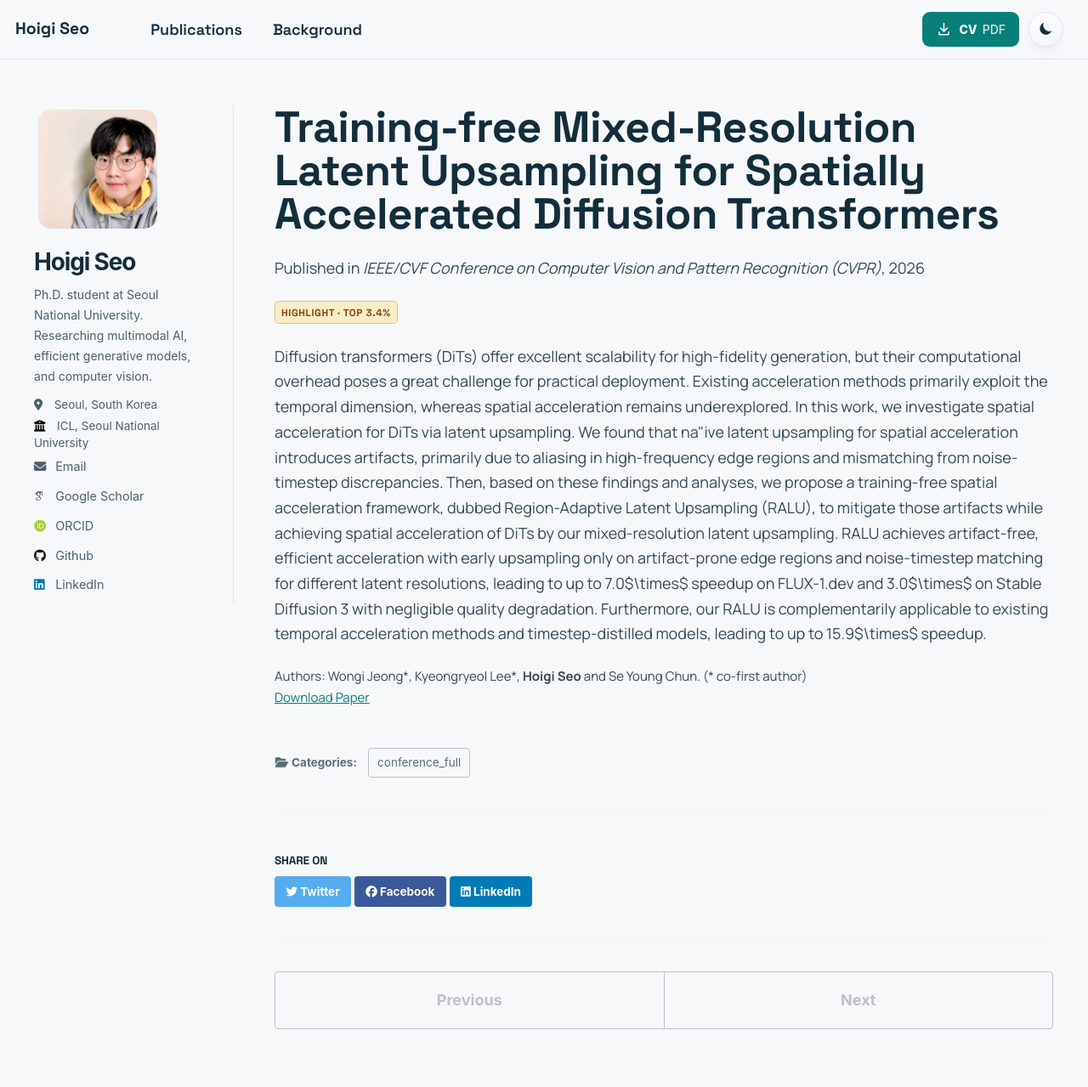
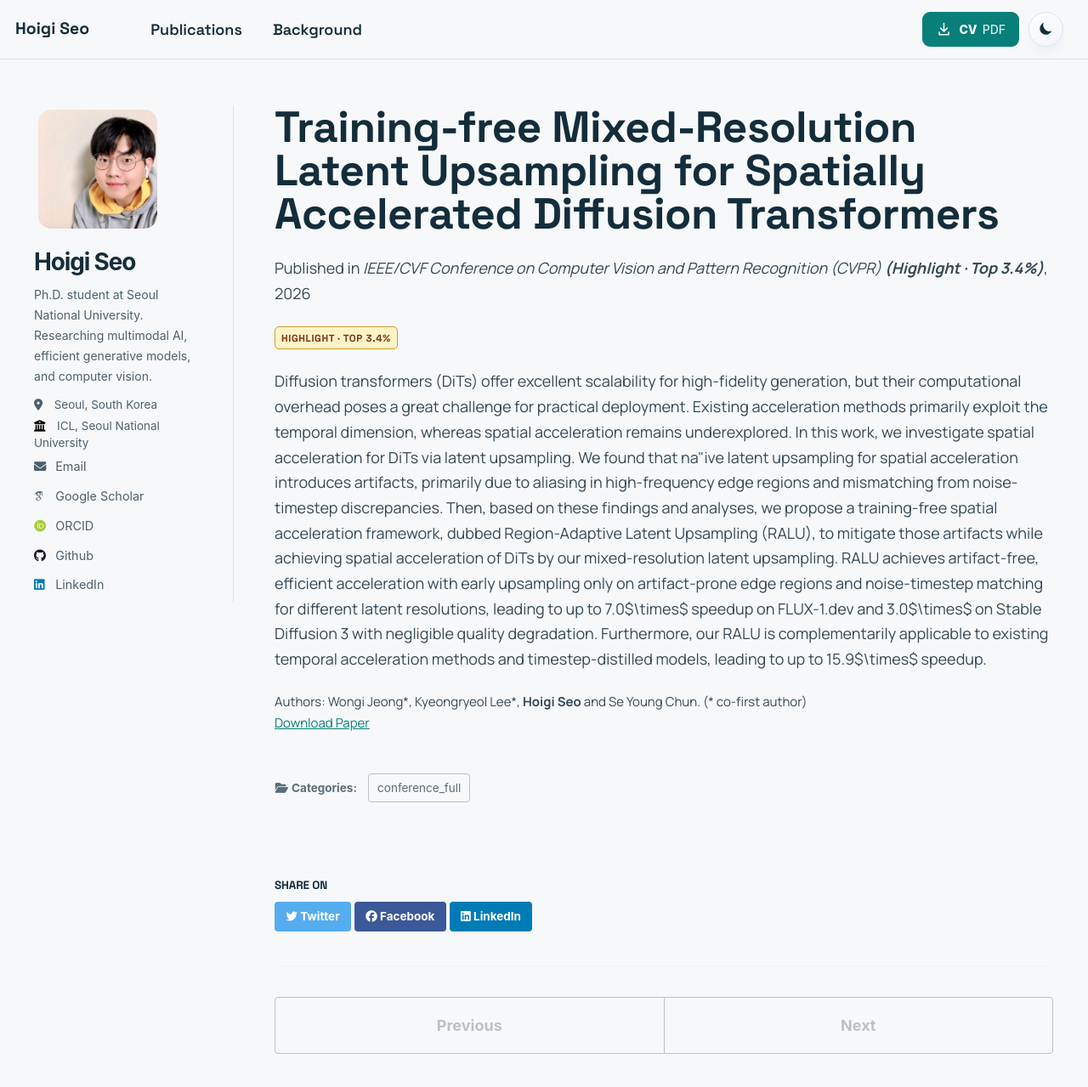
Before and after one commit to seohoiki3215/seohoiki3215.github.io, a Jekyll site: the page built from _publications/RALU.md, in a window 1280 px wide and 1400 px high. Shown: the top 1279 px of the window at 85% size. Built offline with Jekyll 4.4.1, drawn with Linux system fonts in a browser that asks for light colours; some web fonts are replaced.

Commit message:
Make publication honors more visible in listings

```diff
--- a/_publications/RALU.md
+++ b/_publications/RALU.md
@@ -5,7 +5,7 @@ category: conference_full
 # permalink: /publication/2024-02-17-paper-title-number-4
 excerpt: 'Region-adaptive latent upsampling accelerates diffusion transformers with minimal quality degradation.'
 date: 2026-03-12
-venue: 'IEEE/CVF Conference on Computer Vision and Pattern Recognition (CVPR)'
+venue: 'IEEE/CVF Conference on Computer Vision and Pattern Recognition (CVPR) <b>(Highlight · Top 3.4%)</b>'
 teaser: '/images/ralu.png'
 featured: true
 award: 'Highlight · Top 3.4%'
--- a/_sass/_research-refresh.scss
+++ b/_sass/_research-refresh.scss
@@ -69,6 +69,8 @@ body::before, body::after, .liquid-hero::before, .liquid-hero::after { display:
 .liquid-venue-row { gap: 8px; }
 .venue-note { font-size: .7rem; }
 .pub-chip { border-radius: 5px; font-size: .65rem; padding: 3px 7px; }
+.pub-chip--award { color: #78350f; background: #fef3c7; border-color: #d49a26; font-weight: 800; }
+html[data-theme="dark"] .pub-chip--award { color: #ffdf91; background: #45351b; border-color: #b98b37; }
 .liquid-section { padding: 0; background: transparent; border: 0; border-radius: 0; }
 .section-eyebrow { display: block; color: var(--liquid-accent-strong); font-size: .62rem; font-weight: 800; letter-spacing: .16em; margin-bottom: 10px; }
 .page__content .liquid-section h2 { margin: 0 0 1.2rem; font-size: 1.65rem; letter-spacing: -.035em; }
```
